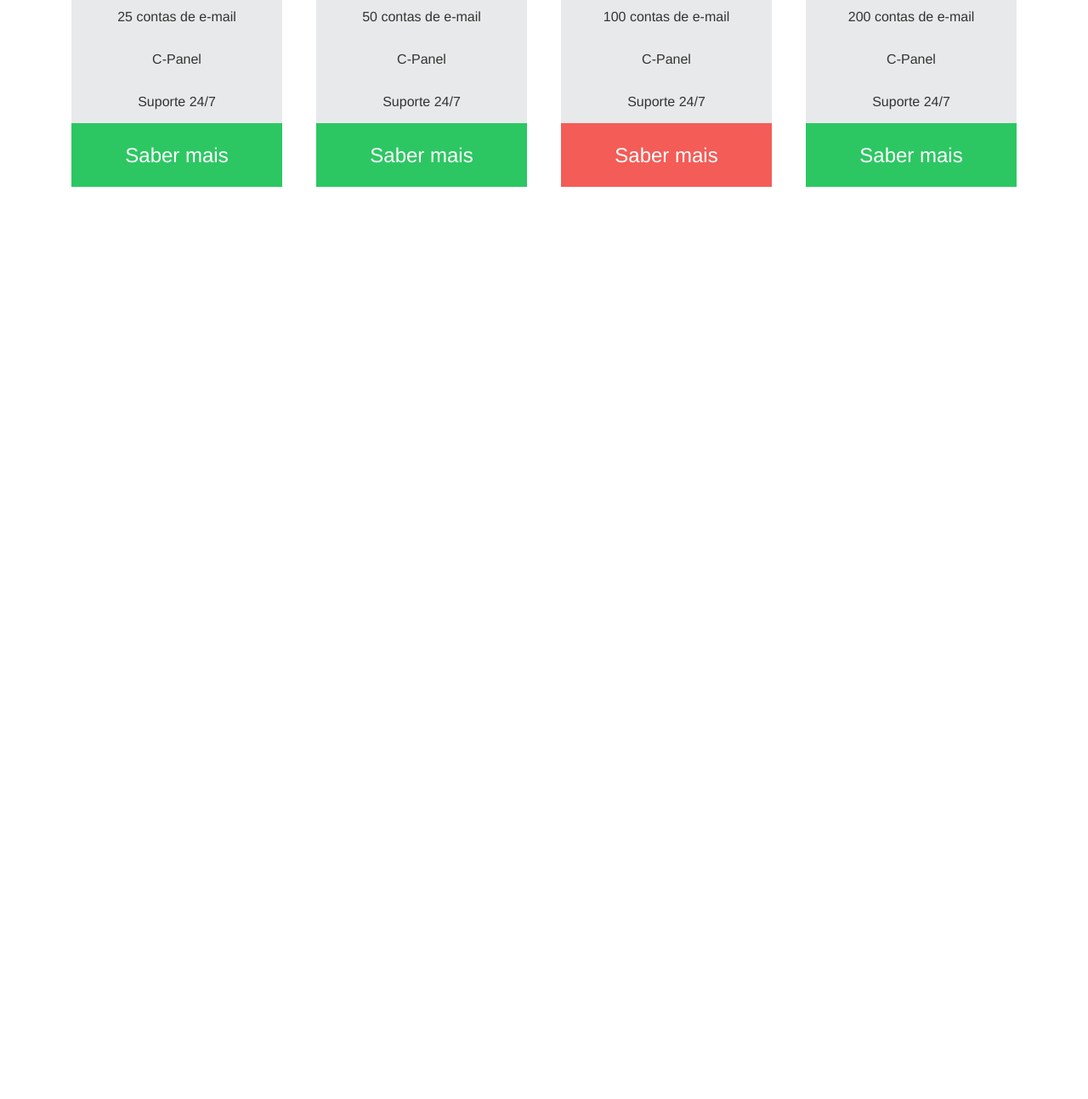
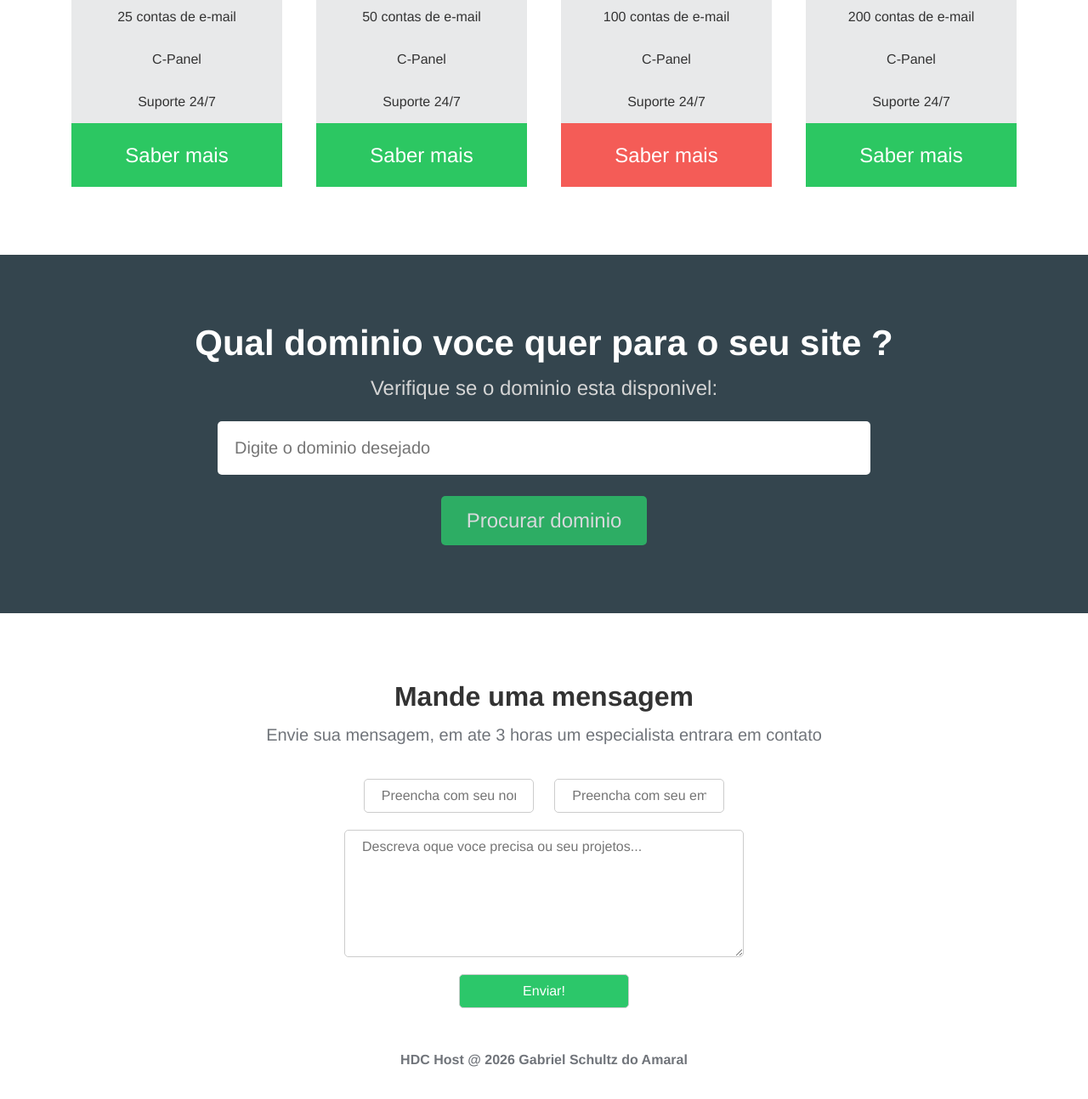
Before and after one commit to Schult1z/Curso-Front-end, a plain HTML site: page 8_HDC_Host/index.html in a window 1280 px wide. Shown: the part 1355-2649 px from the top of the page at 85% size. Before the commit the page ends 1655 px from the top, so only its background shows below. Drawn offline with Linux system fonts and the light colour scheme.

Commit message:
End Project HDC Host

```diff
--- a/8_HDC_Host/css/styles.css
+++ b/8_HDC_Host/css/styles.css
@@ -210,3 +210,176 @@ nav {
 .plan .recommended {
     background-color: #f45c57;
 }
+
+/* Search domain */
+.searchdomain_container {
+     background-color: #34454e;
+     text-align: center;
+     padding: 5rem 0;
+}
+
+.searchdomain_container h2 {
+    color: #fff;
+    font-size: 42px;
+    margin-bottom: 15px;
+}
+
+.searchdomain_container p {
+    color: #d5d5d5;
+    font-size: 24px;
+    margin-bottom: 25px;
+}
+
+.searchdomain_container input {
+    display: block;
+    border: none;
+    border-radius: 5px;
+    margin: 0 auto;
+}
+
+.searchdomain_container input[type="text"] {
+    width: 60%;
+    padding: 20px;
+    font-size: 20px;
+    margin-bottom: 25px;
+}
+
+.searchdomain_container input[type="submit"] {
+    background-color: #2cc76a;
+    padding: 15px 30px;
+    color: #fff;
+    font-size: 24px;
+    cursor: pointer;
+    opacity: 0.8;
+}
+.searchdomain_container input[type="submit"]:hover {
+    opacity: 1;
+}
+
+/* contatc form */
+
+.contact_container {
+    text-align: center;
+    padding: 5rem 0 2rem 0;
+}
+
+.contact_container h2 {
+    font-size: 32px;
+    margin-bottom: 15px;
+}
+
+.contact_container p {
+    font-size: 20px;
+    margin-bottom: 40px;
+}
+
+.contact_container input,
+.contact_container textarea {
+    width: 200px;
+    padding: 10px 20px;
+    font-size: 16px;
+    border-radius: 5px;
+    border: 1px solid #ccc;
+    margin: 0 10px 20px;
+}
+
+.contact_container textarea {
+    display: block;
+    margin: 0 auto 20px;
+    width: 470px;
+    height: 150px;
+}
+
+.contact_container input[type="submit"] {
+    display: block;
+    margin: 0 auto;
+    background-color: #2cc76a;
+    color: #fff;
+    cursor: pointer;
+}
+
+/* Footer */
+
+footer {
+    text-align: center;
+    font-weight: bold;
+    margin: 20px 0 100px;
+}
+
+/* Responsividade */
+
+/* Small Laptops a partir de 1100px */
+
+@media (max-width:1100px) {
+    .plans_container {
+        width: 95%;
+    }
+
+    .plan {
+        margin: 0 5px;
+    }
+}
+
+/* Tablet 900px */
+
+@media (max-width:900px) {
+    .main_banner p {
+        padding: 0 6rem;
+    }
+
+    .searchdomain_container {
+        padding: 2rem;
+    }
+}
+
+/* Celular 576px */
+@media (max-width:576px) {
+
+    html, body{
+        overflow: hidden;
+    }
+
+    .navbar_items li {
+        font-size: 12px;
+        margin-left: 10px;
+    }
+
+    .main_banner p {
+        padding: 0 2rem;
+    }
+
+    .services_container ul {
+        flex-direction: column;
+    }
+
+    .plans_container {
+        flex-direction: column;
+        width: 100%;
+        padding: 0 2rem;
+    }
+
+    .plan {
+        width: 100%;
+        max-width: 100%;
+        margin-bottom: 15px;
+    }
+
+    .searchdomain_container h2 {
+        font-size: 28px;
+    }
+
+    .searchdomain_container input[type="text"] {
+        width: 100%;
+    }
+
+    .contact_container {
+        padding: 3rem 2rem;
+    }
+
+
+    .contact_container input,
+    .contact_container textarea {
+        width: 100%;
+        margin: 10px 0;
+    }
+}
--- a/8_HDC_Host/index.html
+++ b/8_HDC_Host/index.html
@@ -109,7 +109,28 @@
                         </div>
                     </div>
                 </section>
+                <section class="searchdomain_container">
+                    <h2>Qual dominio voce quer para o seu site ?</h2>
+                    <p>Verifique se o dominio esta disponivel:</p>
+                    <form>
+                        <input type="text" name="domain" id="domain" placeholder="Digite o dominio desejado">
+                        <input type="submit" value="Procurar dominio">
+                    </form>
+                </section>
+                <section class="contact_container">
+                    <h2>Mande uma mensagem</h2>
+                    <p>Envie sua mensagem, em ate 3 horas um especialista entrara em contato</p>
+                    <form>
+                        <input type="text" name="name" id="name" placeholder="Preencha com seu nome">
+                        <input type="email" name="email" id="email" placeholder="Preencha com seu email">
+                        <textarea name="message" id="message" placeholder="Descreva oque voce precisa ou seu projetos..."></textarea>
+                        <input type="submit" value="Enviar!">
+                    </form>
+                </section>
             </main>
+            <footer>
+                <p>HDC Host @ 2026 Gabriel Schultz do Amaral</p>
+            </footer>
     </div>
 </body>
 </html>
```
